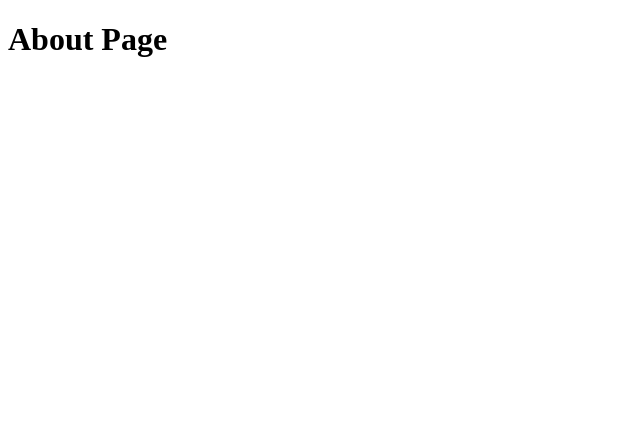
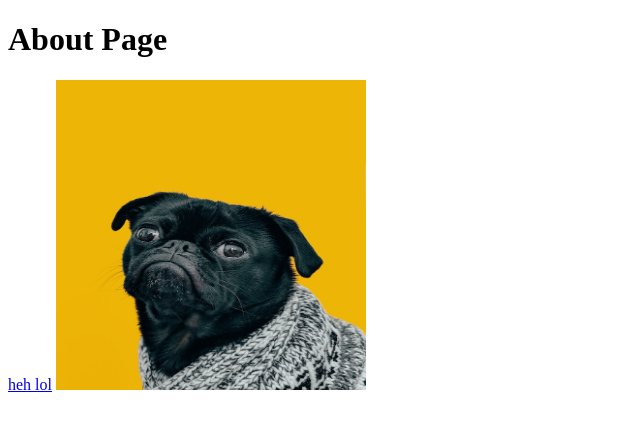
Before and after one commit to b1144nk/git_test, a plain HTML site: page odin-links-and-images/pages/about.html in a window 1280 px wide. Shown: the whole page, without its empty margins (0-640 px from the left). Drawn offline with Linux system fonts and the light colour scheme.

Commit message:
learning link and images

```diff
--- a/odin-links-and-images/pages/about.html
+++ b/odin-links-and-images/pages/about.html
@@ -7,5 +7,14 @@
 
   <body>
     <h1>About Page</h1>
+    <a href="https://www.google.com" target="_blank" rel="noopener onreferrer"
+      >heh lol</a
+    >
+    <img
+      src="../images/charlesdeluvio-Mv9hjnEUHR4-unsplash.jpg"
+      alt=""
+      height="310px"
+      width="310px"
+    />
   </body>
 </html>
```
